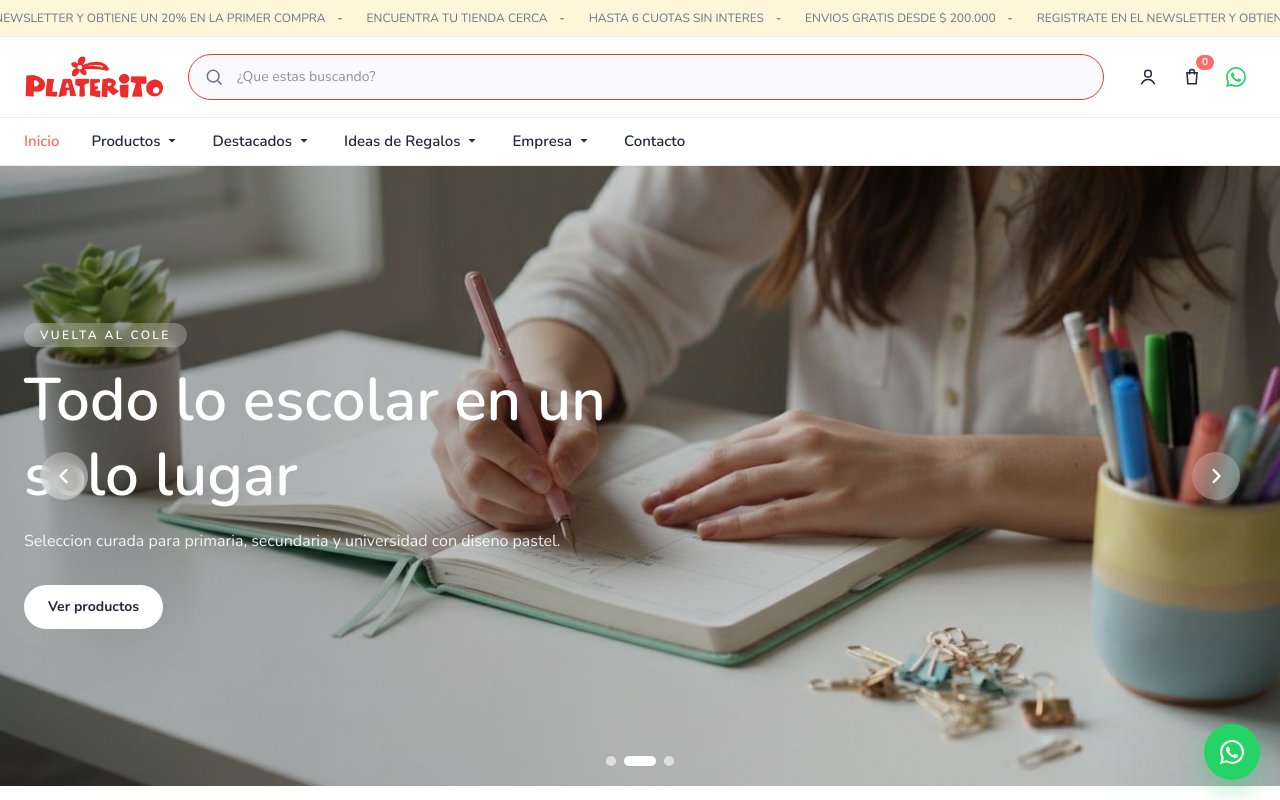
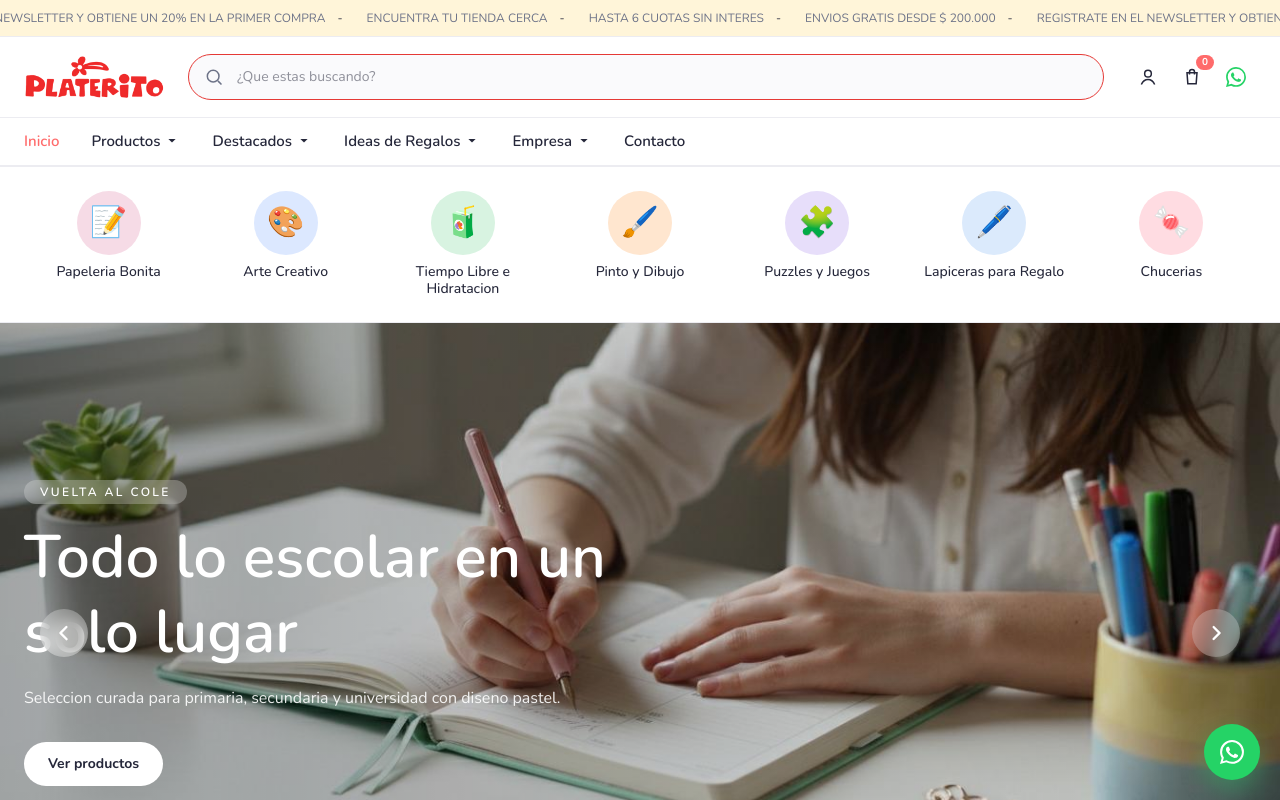
Before and after one commit to luccianorovegno-spec/plateritos, a Next.js app: page / in a window 1280 px wide. Shown: the top 800 px of the page. Built offline with nearby package versions, Linux system fonts and the light colour scheme.

Commit message:
feat(header): keep visual category ribbon static while header remains sticky

```diff
--- a/src/components/site-header.tsx
+++ b/src/components/site-header.tsx
@@ -115,6 +115,51 @@ const companyMenu = [
   { title: "Nosotros", href: "/empresa#nosotros" },
   { title: "Trabaja en Plateritos", href: "/empresa#trabaja-con-nosotros" },
   { title: "Comentarios y Sugerencias", href: "/contacto#comentarios-sugerencias" },
+];
+
+const exploreRibbonItems = [
+  {
+    title: "Papeleria Bonita",
+    href: "/productos?tema=papeleria-bonita",
+    icon: "📝",
+    bg: "bg-[#f6dbe6]",
+  },
+  {
+    title: "Arte Creativo",
+    href: "/productos?tema=arte-creativo",
+    icon: "🎨",
+    bg: "bg-[#dce8ff]",
+  },
+  {
+    title: "Tiempo Libre e Hidratacion",
+    href: "/productos?tema=tiempo-libre-hidratacion",
+    icon: "🧃",
+    bg: "bg-[#d8f3e1]",
+  },
+  {
+    title: "Pinto y Dibujo",
+    href: "/productos?tema=pinto-y-dibujo",
+    icon: "🖌️",
+    bg: "bg-[#ffe6cf]",
+  },
+  {
+    title: "Puzzles y Juegos",
+    href: "/productos?tema=puzzles-y-juegos",
+    icon: "🧩",
+    bg: "bg-[#e7defa]",
+  },
+  {
+    title: "Lapiceras para Regalo",
+    href: "/productos?tema=lapiceras-para-regalo",
+    icon: "🖊️",
+    bg: "bg-[#dbeafc]",
+  },
+  {
+    title: "Chucerias",
+    href: "/productos?tema=chucerias",
+    icon: "🍬",
+    bg: "bg-[#ffdce2]",
+  },
 ];
 
 type CategoryIconKind =
@@ -275,9 +320,10 @@ export function SiteHeader({ categories: _categories = [], cartCount = 0 }: Site
 
   return (
     <header
-      className="sticky top-0 z-50 border-b border-[var(--line)] bg-white/95 backdrop-blur-md"
+      className="border-b border-[var(--line)] bg-white"
       data-has-dynamic-categories={hasDynamicCategories}
     >
+      <div className="sticky top-0 z-50 border-b border-[var(--line)] bg-white/95 backdrop-blur-md">
         <div className="border-b border-[var(--line)] bg-[#fff5d9]">
         <div className="w-full overflow-hidden py-1">
           <div
@@ -623,6 +669,30 @@ export function SiteHeader({ categories: _categories = [], cartCount = 0 }: Site
             </div>
           </div>
         ) : null}
+      </div>
+
+      <div className="hidden border-t border-[var(--line)] bg-white md:block">
+        <div className="content-max-width py-4">
+          <div className="grid grid-cols-7 gap-2">
+            {exploreRibbonItems.map((item) => (
+              <Link
+                key={item.title}
+                href={item.href}
+                className="group flex flex-col items-center gap-2 rounded-2xl px-2 py-2 text-center transition hover:bg-[var(--soft-gray)]"
+              >
+                <span
+                  className={`inline-flex h-16 w-16 items-center justify-center rounded-full text-3xl transition group-hover:-translate-y-0.5 ${item.bg}`}
+                >
+                  {item.icon}
+                </span>
+                <span className="text-sm leading-tight font-medium text-[var(--foreground)]">
+                  {item.title}
+                </span>
+              </Link>
+            ))}
+          </div>
+        </div>
+      </div>
 
       {typeof window !== "undefined" && cartOpen ? createPortal(cartDrawer, document.body) : null}
       <style jsx global>{`
```
Lines whose indentation alone changed are shown as unchanged.
